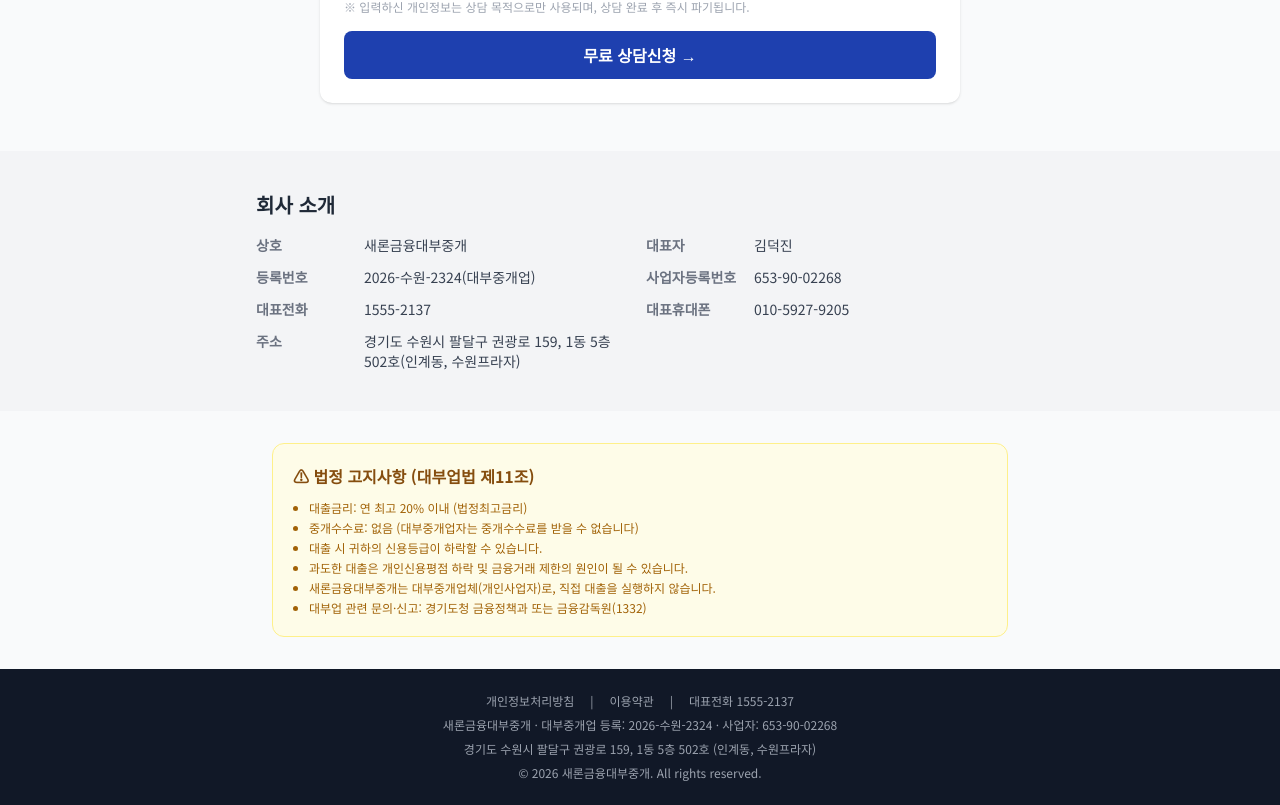
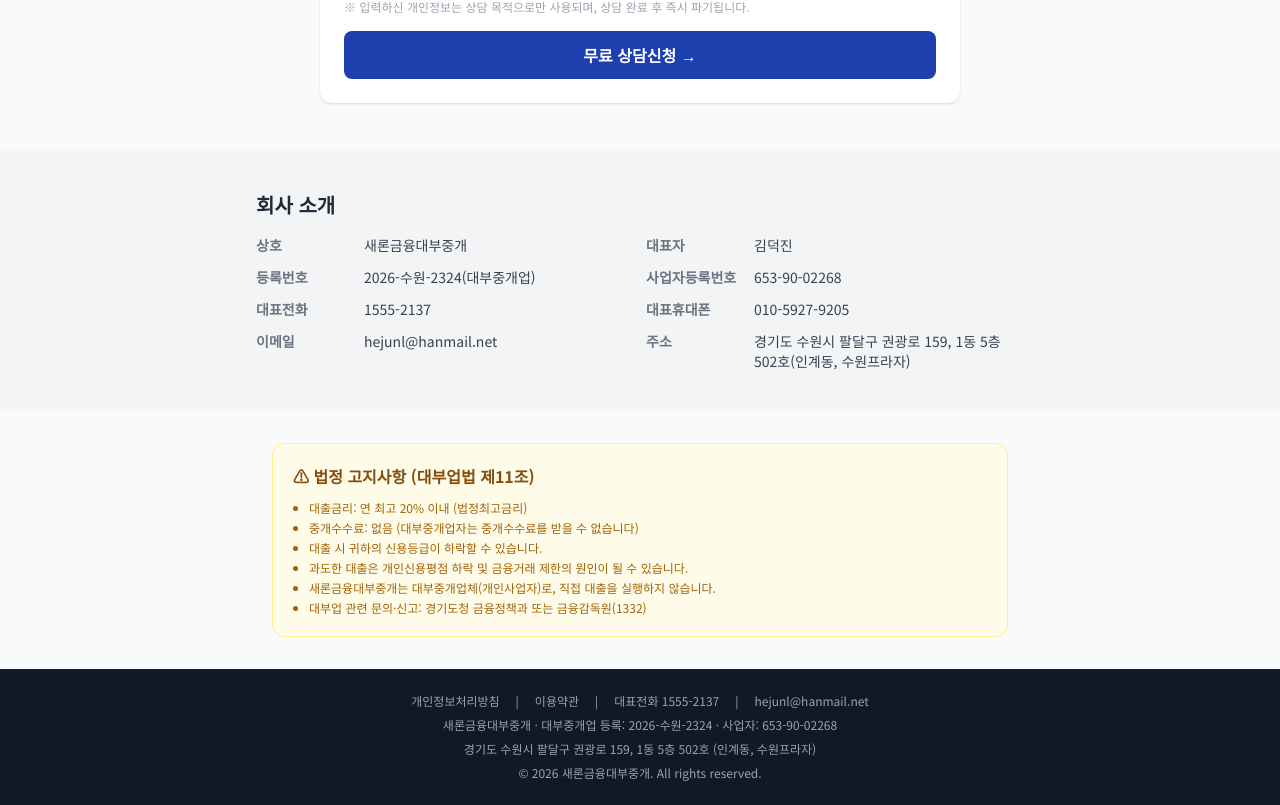
Before and after one commit to HeeJeonLee/saeloan-financial, a React (Vite) app: page / in a window 1280 px wide. Shown: the part 1678-2483 px from the top of the page. Built offline with nearby package versions, Linux system fonts and the light colour scheme.

Commit message:
feat: 실제 로고 이미지 적용 및 이메일 hejunl@hanmail.net 추가

```diff
--- a/src/App.jsx
+++ b/src/App.jsx
@@ -39,7 +39,7 @@ function App() {
       <header className="w-full bg-blue-900 text-white shadow sticky top-0 z-50">
         <div className="max-w-5xl mx-auto px-4 py-4 flex items-center justify-between">
           <div className="flex items-center gap-3">
-            <img src="/새론금융대부중개_logo.jpg" alt="새론금융대부중개 로고"
+            <img src="/logo.png" alt="새론금융대부중개 로고"
               style={{ height: "48px" }}
               onError={(e) => { e.target.style.display = "none"; }} />
             <div>
@@ -185,6 +185,7 @@ function App() {
               ["사업자등록번호", "653-90-02268"],
               ["대표전화", "1555-2137"],
               ["대표휴대폰", "010-5927-9205"],
+              ["이메일", "hejunl@hanmail.net"],
               ["주소", "경기도 수원시 팔달구 권광로 159, 1동 5층 502호(인계동, 수원프라자)"],
             ].map(([k, v]) => (
               <div key={k} className="flex gap-2">
@@ -220,6 +221,8 @@ function App() {
             <a href="#" className="hover:text-white transition">이용약관</a>
             <span>|</span>
             <a href="tel:15552137" className="hover:text-white transition">대표전화 1555-2137</a>
+            <span>|</span>
+            <a href="mailto:hejunl@hanmail.net" className="hover:text-white transition">hejunl@hanmail.net</a>
           </div>
           <p>새론금융대부중개 · 대부중개업 등록: 2026-수원-2324 · 사업자: 653-90-02268</p>
           <p>경기도 수원시 팔달구 권광로 159, 1동 5층 502호 (인계동, 수원프라자)</p>
```
